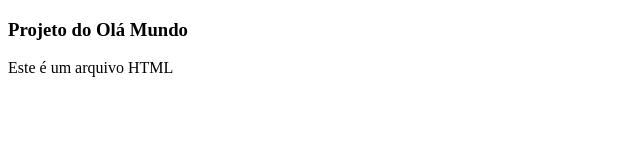
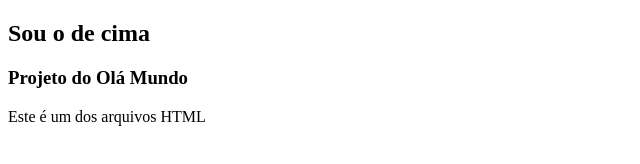
Before and after one commit to MatheusBittencourt/git-teste, a plain HTML site: page index.html in a window 1280 px wide. Shown: the whole page, without its empty margins (0-640 px from the left). Drawn offline with Linux system fonts and the light colour scheme.

Commit message:
Modificação no código

```diff
--- a/index.html
+++ b/index.html
@@ -4,7 +4,8 @@
 	<title>Teste</title>
 </head>
 <body>
+ <h2>Sou o de cima</h2>
  <h3>Projeto do Olá Mundo</h3>
- <p>Este é um arquivo HTML</p>
+ <p>Este é um dos arquivos HTML</p>
 </body>
 </html>
```
